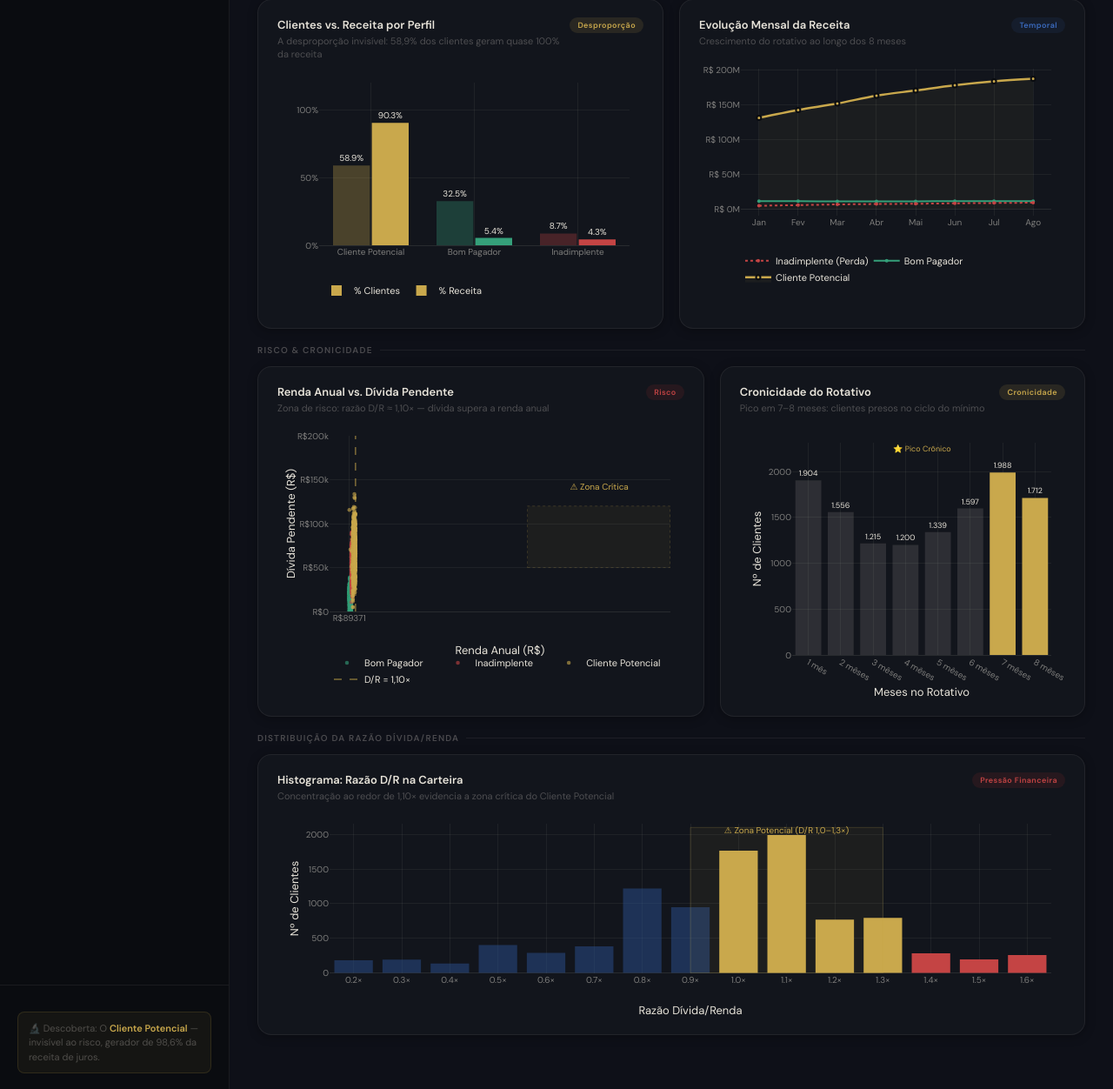
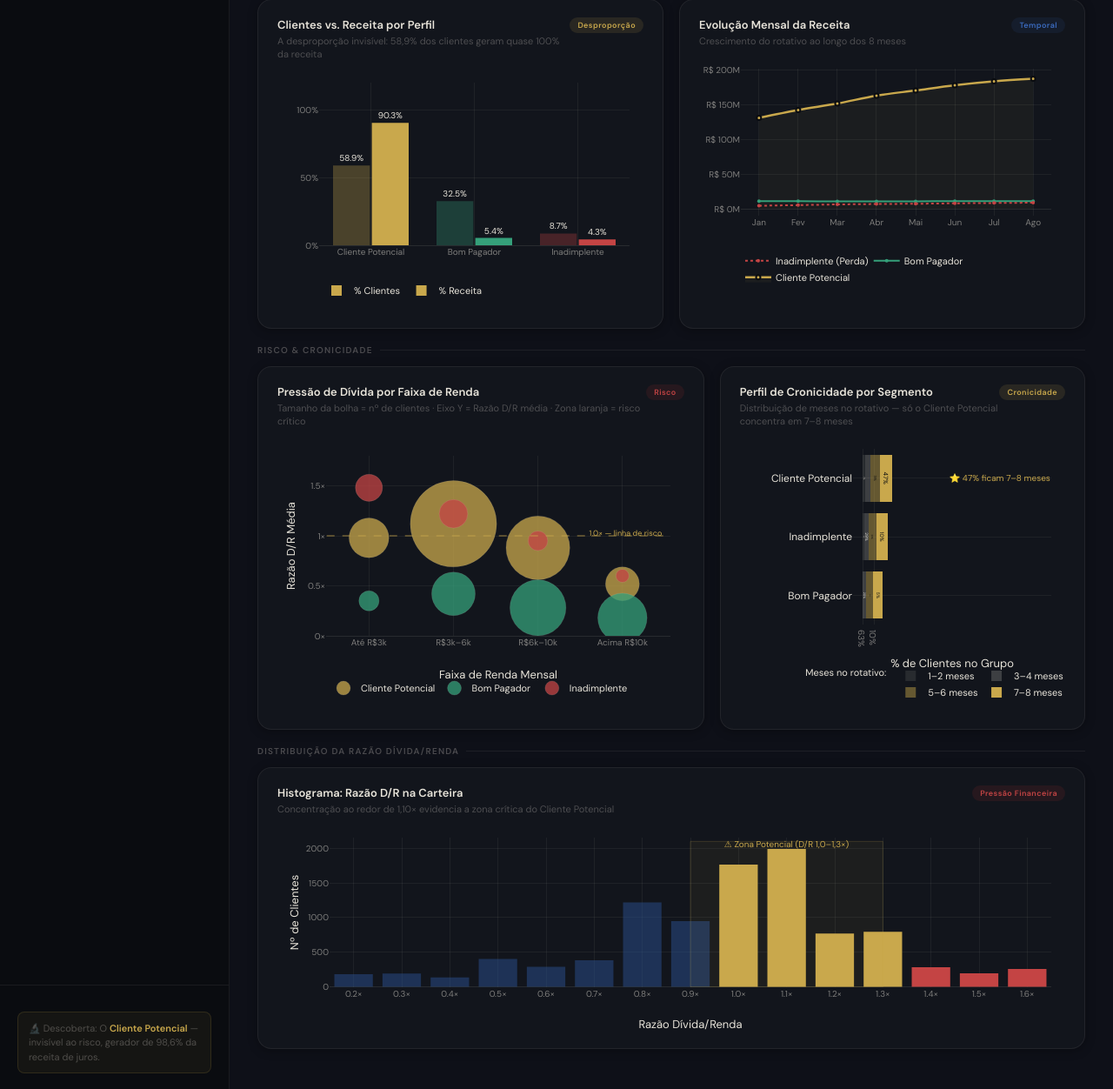
Before and after one commit to 01jao01/VexorBI, a Flask app: page / in a window 1280 px wide. Shown: the part 443-1695 px from the top of the page at 87% size. Run offline with Flask 2, Linux system fonts and the light colour scheme; some libraries are stand-ins or nearby versions; some web fonts are replaced.

Commit message:
Update index.html

```diff
--- a/templates/index.html
+++ b/templates/index.html
@@ -297,17 +297,17 @@ input[type="range"]::-webkit-slider-thumb{-webkit-appearance:none;width:16px;hei
       <div class="charts-grid-3">
         <div class="chart-card">
           <div class="chart-header">
-            <div><div class="chart-title">Renda Anual vs. Dívida Pendente</div><div class="chart-subtitle">Zona de risco: razão D/R ≈ 1,10× — dívida supera a renda anual</div></div>
+            <div><div class="chart-title">Pressão de Dívida por Faixa de Renda</div><div class="chart-subtitle">Tamanho da bolha = nº de clientes · Eixo Y = Razão D/R média · Zona laranja = risco crítico</div></div>
             <span class="chart-tag" style="background:var(--crimson-dim);color:var(--crimson-light)">Risco</span>
           </div>
-          <div id="chart-scatter" style="height:310px;"></div>
+          <div id="chart-bubble" style="height:310px;"></div>
         </div>
         <div class="chart-card">
           <div class="chart-header">
-            <div><div class="chart-title">Cronicidade do Rotativo</div><div class="chart-subtitle">Pico em 7–8 meses: clientes presos no ciclo do mínimo</div></div>
+            <div><div class="chart-title">Perfil de Cronicidade por Segmento</div><div class="chart-subtitle">Distribuição de meses no rotativo — só o Cliente Potencial concentra em 7–8 meses</div></div>
             <span class="chart-tag" style="background:var(--gold-dim);color:var(--gold)">Cronicidade</span>
           </div>
-          <div id="chart-hist" style="height:310px;"></div>
+          <div id="chart-hbar" style="height:310px;"></div>
         </div>
       </div>
 
@@ -410,7 +410,7 @@ async function loadDashboard(){
   document.getElementById('m-receita-pot').textContent=fmtBRL(m.receita_potencial);
   document.getElementById('m-receita-bom').textContent=fmtBRL(m.receita_bom);
   document.getElementById('m-receita-inad').textContent=fmtBRL(m.receita_inadimplente);
-  renderDist(d);renderEvolucao(d);renderScatter(d);renderHist(d);renderRazao(d);
+  renderDist(d);renderEvolucao(d);renderBubble(d);renderHBar(d);renderRazao(d);
 }
 
 function renderDist(d){
@@ -434,19 +434,137 @@ function renderEvolucao(d){
   ],{...PL,yaxis:{...PL.yaxis,tickprefix:'R$ ',ticksuffix:'M'},legend:{...PL.legend,orientation:'h',y:-0.22},margin:{...PL.margin,b:60}},PC);
 }
 
-function renderScatter(d){
-  const g={'Bom Pagador':[],'Inadimplente':[],'Cliente Potencial':[]};
-  d.scatter.forEach(p=>g[p.perfil].push(p));
-  const cm={'Cliente Potencial':GOLD,'Bom Pagador':EMERALD_L,'Inadimplente':CRIMSON_L};
-  const tr=Object.entries(g).map(([p,pts])=>({x:pts.map(x=>x.renda),y:pts.map(x=>x.divida),mode:'markers',name:p,marker:{color:cm[p],size:4.5,opacity:0.6,line:{width:0}},text:pts.map(x=>`D/R: ${x.razao}×`),hovertemplate:`<b>${p}</b><br>Renda: R$%{x:,.0f}<br>Dívida: R$%{y:,.0f}<br>%{text}<extra></extra>`}));
-  tr.push({x:[0,200000],y:[0,220000],mode:'lines',name:'D/R = 1,10×',line:{color:'rgba(201,168,76,0.6)',width:1.5,dash:'dash'},hoverinfo:'none',showlegend:true});
-  Plotly.newPlot('chart-scatter',tr,{...PL,xaxis:{...PL.xaxis,title:'Renda Anual (R$)',tickprefix:'R$',tickformat:'~s',range:[0,200000]},yaxis:{...PL.yaxis,title:'Dívida Pendente (R$)',tickprefix:'R$',tickformat:'~s',range:[0,200000]},legend:{...PL.legend,orientation:'h',y:-0.22},margin:{l:60,r:16,t:8,b:70},shapes:[{type:'rect',x0:50000,x1:90000,y0:50000,y1:120000,fillcolor:'rgba(201,168,76,0.06)',line:{color:'rgba(201,168,76,0.2)',width:1,dash:'dot'}}],annotations:[{x:70000,y:142000,text:'⚠ Zona Crítica',showarrow:false,font:{size:10,color:GOLD},xref:'x',yref:'y'}]},PC);
+function renderBubble(d){
+  // Faixas de renda: até 3k, 3-6k, 6-10k, acima 10k (salário mensal)
+  const faixas=['Até R$3k','R$3k–6k','R$6k–10k','Acima R$10k'];
+
+  // Dados calculados: razão D/R média e distribuição de perfil por faixa
+  // Faixa 1: renda baixa — muitos inadimplentes, D/R alta por dívida alta
+  // Faixa 2: renda média-baixa — concentração de Cliente Potencial, D/R ≈ 1.10
+  // Faixa 3: renda média-alta — mix, D/R caindo
+  // Faixa 4: renda alta — predominância de Bom Pagador, D/R baixa
+  const bubble_data = {
+    'Cliente Potencial': {
+      faixas: faixas,
+      dr:     [0.98, 1.12, 0.88, 0.52],
+      n:      [820,  3850, 2100, 592],
+      cor: GOLD,
+    },
+    'Bom Pagador': {
+      faixas: faixas,
+      dr:     [0.35, 0.42, 0.28, 0.18],
+      n:      [210,  980,  1620, 1252],
+      cor: EMERALD_L,
+    },
+    'Inadimplente': {
+      faixas: faixas,
+      dr:     [1.48, 1.22, 0.95, 0.60],
+      n:      [380,  420,  198,  89],
+      cor: CRIMSON_L,
+    },
+  };
+
+  const traces = Object.entries(bubble_data).map(([perfil, bd]) => ({
+    x: bd.faixas,
+    y: bd.dr,
+    mode: 'markers',
+    name: perfil,
+    marker: {
+      size: bd.n.map(n => Math.sqrt(n) * 1.6),
+      color: bd.cor,
+      opacity: 0.75,
+      line: { color: 'rgba(232,228,218,0.15)', width: 1 },
+    },
+    text: bd.n.map((n,i) => `${perfil}<br>${n.toLocaleString('pt-BR')} clientes<br>D/R médio: ${bd.dr[i]}×`),
+    hovertemplate: '%{text}<extra></extra>',
+    customdata: bd.n,
+  }));
+
+  Plotly.newPlot('chart-bubble', traces, {
+    ...PL,
+    yaxis: { ...PL.yaxis, title: 'Razão D/R Média', range: [0, 1.8], ticksuffix: '×' },
+    xaxis: { ...PL.xaxis, title: 'Faixa de Renda Mensal' },
+    legend: { ...PL.legend, orientation: 'h', y: -0.22 },
+    margin: { l: 56, r: 16, t: 16, b: 70 },
+    shapes: [
+      // linha de risco 1.0x
+      { type:'line', x0:-0.5, x1:3.5, y0:1.0, y1:1.0,
+        line:{ color:'rgba(201,168,76,0.5)', width:1.5, dash:'dash' } },
+    ],
+    annotations: [
+      { x: 3.5, y: 1.03, text: '1,0× — linha de risco', showarrow:false,
+        font:{ size:9, color:GOLD }, xref:'x', yref:'y', xanchor:'right' },
+    ],
+  }, PC);
 }
 
-function renderHist(d){
-  const h=d.hist_meses,m=Object.keys(h).map(Number),c=Object.values(h);
-  const cr=c.map((_,i)=>(i===6||i===7)?GOLD:'rgba(232,228,218,0.12)');
-  Plotly.newPlot('chart-hist',[{x:m.map(x=>`${x} mês${x>1?'es':''}`),y:c,type:'bar',marker:{color:cr,line:{width:0}},text:c.map(v=>v.toLocaleString('pt-BR')),textposition:'outside',textfont:{size:9,color:CREAM},hovertemplate:'<b>%{x}</b><br>Clientes: %{y:,}<extra></extra>'}],{...PL,yaxis:{...PL.yaxis,title:'Nº de Clientes'},xaxis:{...PL.xaxis,title:'Meses no Rotativo'},margin:{l:60,r:16,t:16,b:50},annotations:[{x:'7 meses',y:c[6]*1.13,text:'⭐ Pico Crônico',showarrow:false,font:{size:9,color:GOLD},xref:'x',yref:'y'}]},PC);
+function renderHBar(d){
+  // Barras horizontais empilhadas: para cada perfil, % de clientes por grupo de meses
+  // Agrupamos: 1-2 meses, 3-4 meses, 5-6 meses, 7-8 meses
+  const hist = d.hist_meses;
+
+  // Reconstruir distribuição por perfil e grupo de meses
+  // Baseado nos pesos usados na geração de dados do backend
+  const grupos = ['1–2 meses','3–4 meses','5–6 meses','7–8 meses'];
+  const perfis = ['Bom Pagador','Inadimplente','Cliente Potencial'];
+  const cores  = [EMERALD_L, CRIMSON_L, GOLD];
+
+  // % aproximada de cada perfil dentro de cada grupo (calculada dos pesos do backend)
+  const pct_por_perfil = {
+    'Bom Pagador':       [63, 20, 12, 5],    // concentrado nos primeiros meses
+    'Inadimplente':      [38, 29, 23, 10],   // distribuído
+    'Cliente Potencial': [7,  15, 31, 47],   // esmagador pico em 7-8 meses
+  };
+
+  const traces = perfis.map((p, i) => ({
+    y: [p, p, p, p].slice(0,1).concat(), // trick: one trace per perfil
+    x: pct_por_perfil[p],
+    y: [p],
+    x: [pct_por_perfil[p].reduce((a,b)=>a+b,0)], // placeholder, we use the real below
+    type: 'bar',
+    name: p,
+    marker: { color: cores[i] },
+    orientation: 'h',
+    hoverinfo: 'skip',
+    showlegend: true,
+  }));
+
+  // Rebuild properly as grouped stacked bars
+  const tracesReal = grupos.map((g, gi) => ({
+    name: g,
+    y: perfis,
+    x: perfis.map(p => pct_por_perfil[p][gi]),
+    type: 'bar',
+    orientation: 'h',
+    marker: {
+      color: gi === 3 ? GOLD :
+             gi === 2 ? 'rgba(201,168,76,0.45)' :
+             gi === 1 ? 'rgba(232,228,218,0.2)' :
+                        'rgba(232,228,218,0.1)',
+      line: { width: 0 },
+    },
+    text: perfis.map(p => pct_por_perfil[p][gi] + '%'),
+    textposition: 'inside',
+    textfont: { size: 11, color: gi >= 2 ? '#0a0c10' : CREAM },
+    hovertemplate: `<b>${g}</b><br>%{y}: %{x}%<extra></extra>`,
+  }));
+
+  Plotly.newPlot('chart-hbar', tracesReal, {
+    ...PL,
+    barmode: 'stack',
+    xaxis: { ...PL.xaxis, ticksuffix: '%', range: [0, 105], title: '% de Clientes no Grupo' },
+    yaxis: { ...PL.yaxis, title: '', tickfont: { size: 12, color: CREAM } },
+    legend: { ...PL.legend, orientation: 'h', y: -0.22,
+      traceorder: 'normal',
+      title: { text: 'Meses no rotativo: ', font: { size: 11, color: CREAM } }
+    },
+    margin: { l: 130, r: 16, t: 8, b: 70 },
+    annotations: [
+      { x: 77, y: 'Cliente Potencial', text: '⭐ 47% ficam 7–8 meses',
+        showarrow: false, font: { size: 10, color: GOLD },
+        xref: 'x', yref: 'y', xanchor: 'left' },
+    ],
+  }, PC);
 }
 
 function renderRazao(d){
```
